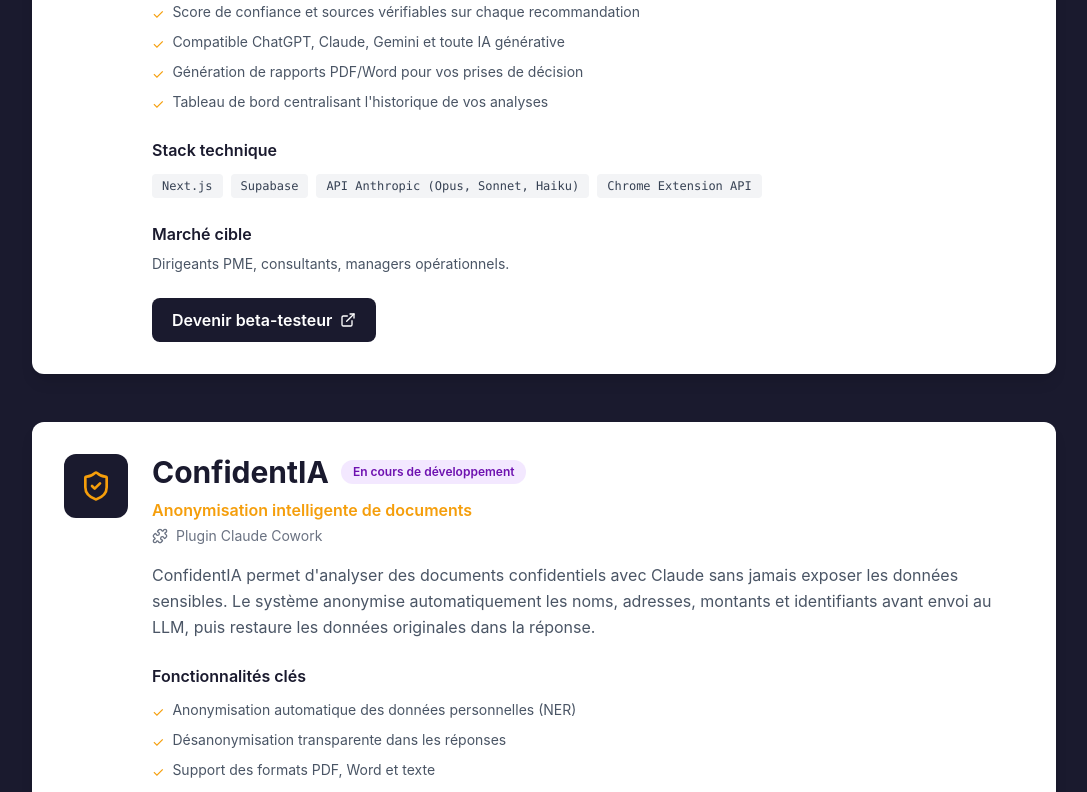
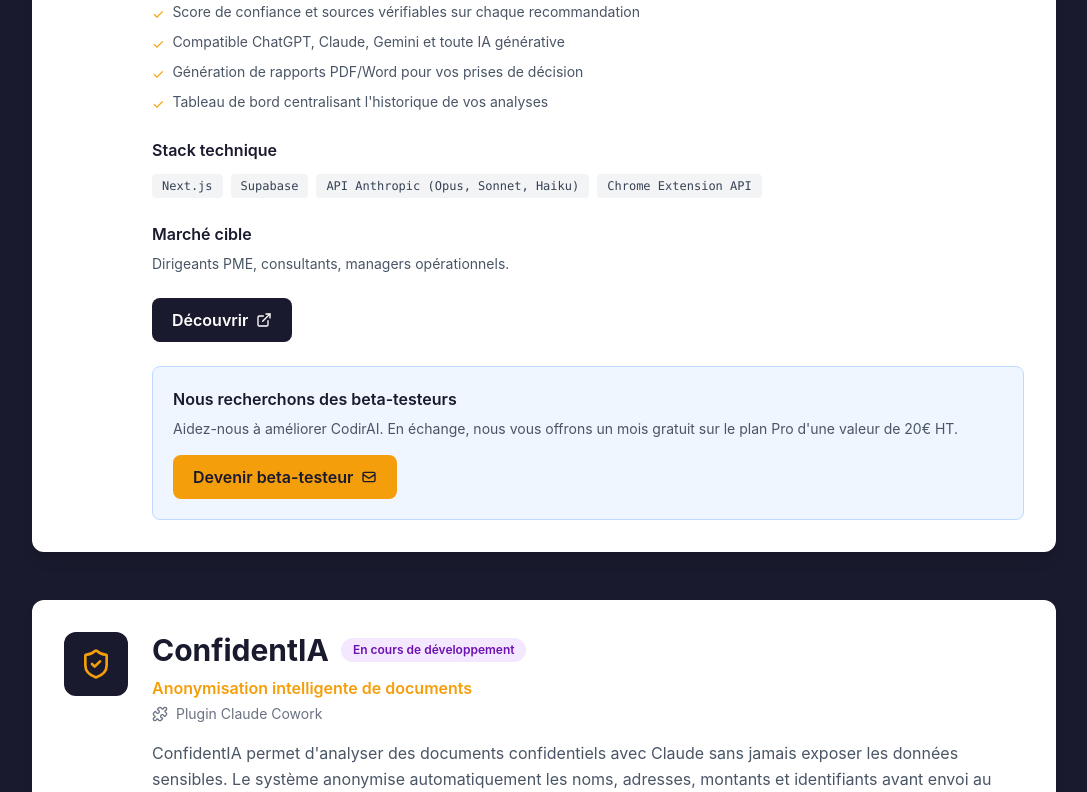
Before and after one commit to EvidencAI/evidencai-site, a Next.js app: page /outils in a window 1280 px wide. Shown: the part 2401-3193 px from the top of the page, without its empty margins (96-1183 px from the left). Built offline with nearby package versions, Linux system fonts and the light colour scheme.

Commit message:
CodirAI: bouton Découvrir + bloc beta-testeur avec mailto info@evidencai.com + offre 1 mois Pro

```diff
--- a/src/app/outils/page.tsx
+++ b/src/app/outils/page.tsx
@@ -165,7 +165,7 @@
     statusColor: 'bg-blue-100 text-blue-800',
     href: 'https://codirai.com',
     external: true,
-    cta: 'Devenir beta-testeur',
+    cta: 'Découvrir',
     description: 'CodirAI transforme les réponses de l\'IA générative en conseils fiables et exploitables. Un comité de 15 experts virtuels analyse, challenge et structure l\'information pour vous donner des recommandations sourcées avec un score de confiance.',
     features: [
       'Analyse multi-angles par 15 modules d\'expertise',
@@ -340,6 +340,22 @@
                           {outil.external && <ExternalLink className="w-4 h-4" />}
                         </a>
                       )}
+
+                      {outil.id === 'codirai' && (
+                        <div className="mt-6 p-5 bg-blue-50 border border-blue-200 rounded-lg">
+                          <p className="text-bleu-nuit font-semibold mb-2">Nous recherchons des beta-testeurs</p>
+                          <p className="text-sm text-gray-600 mb-4">
+                            Aidez-nous à améliorer CodirAI. En échange, nous vous offrons un mois gratuit sur le plan Pro d&apos;une valeur de 20&euro; HT.
+                          </p>
+                          <a
+                            href="mailto:info@evidencai.com?subject=Beta-test%20CodirAI&body=Bonjour%2C%0A%0AJe%20souhaite%20devenir%20beta-testeur%20de%20CodirAI.%0A%0AMerci"
+                            className="inline-flex items-center gap-2 px-5 py-2.5 bg-ambre text-bleu-nuit font-semibold rounded-lg hover:bg-ambre-light transition-colors"
+                          >
+                            Devenir beta-testeur
+                            <svg className="w-4 h-4" fill="none" stroke="currentColor" viewBox="0 0 24 24"><path strokeLinecap="round" strokeLinejoin="round" strokeWidth={2} d="M3 8l7.89 5.26a2 2 0 002.22 0L21 8M5 19h14a2 2 0 002-2V7a2 2 0 00-2-2H5a2 2 0 00-2 2v10a2 2 0 002 2z" /></svg>
+                          </a>
+                        </div>
+                      )}
                     </div>
                   </div>
                 </Card>
```
